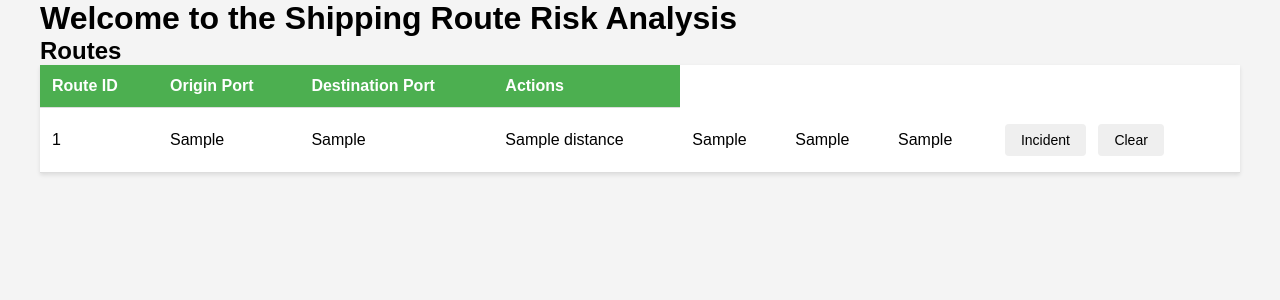
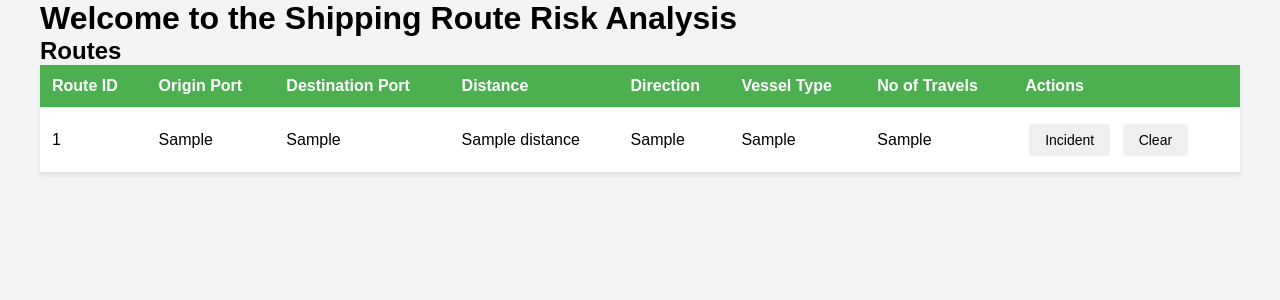
Before and after one commit to ponsingh/Safe-Seas, a Flask app: template web/templates/index.html in a window 1280 px wide. Shown: the part 38-338 px from the top of the page. Run offline with Flask 3, Linux system fonts and the light colour scheme; the template is opened without the code that fills it: most values are stand-ins (such as "Sample title", 1, 10 or a date in 2020); parts of the project's set-up code (start-up, migrations or seed data) failed here and were passed over; some libraries are stand-ins or nearby versions.

Commit message:
columns included

```diff
--- a/web/templates/index.html
+++ b/web/templates/index.html
@@ -10,6 +10,10 @@
             <th>Route ID</th>
             <th>Origin Port</th>
             <th>Destination Port</th>
+            <th>Distance</th>
+            <th>Direction</th>
+            <th>Vessel Type</th>
+            <th>No of Travels</th>
             <th>Actions</th>
         </tr>
     </thead>
```
